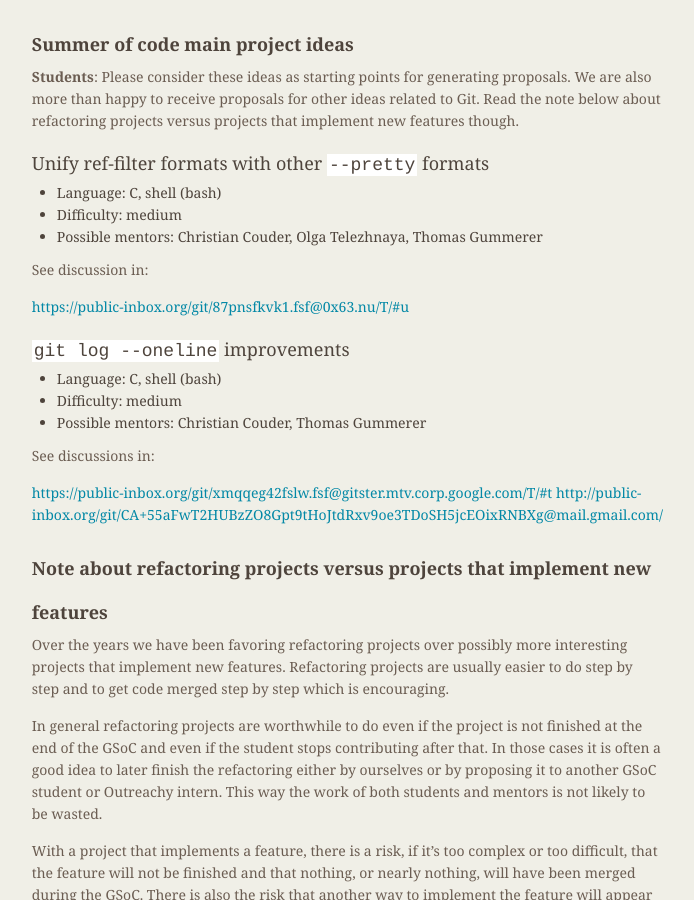
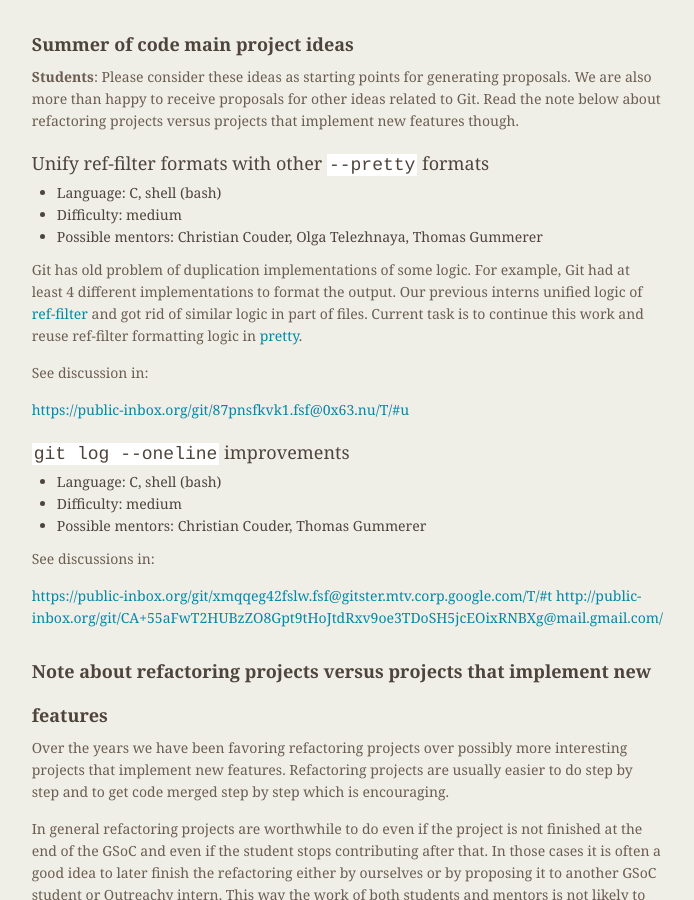
Before and after one commit to git/git.github.io, a Jekyll site: the page built from SoC-2019-Ideas.md, in a window 1280 px wide and 900 px high, scrolled down 1620 px. Shown: the whole window, without its empty margins (419-1113 px from the left). Built offline with Jekyll 4.4.1, drawn with Linux system fonts in a browser that asks for light colours.

Commit message:
Add description for one of the projects

```diff
--- a/SoC-2019-Ideas.md
+++ b/SoC-2019-Ideas.md
@@ -116,6 +116,14 @@ projects versus projects that implement new features though.
  - Difficulty: medium
  - Possible mentors: Christian Couder, Olga Telezhnaya, Thomas Gummerer
 
+Git has old problem of duplication implementations of some logic. For
+example, Git had at least 4 different implementations to format the
+output. Our previous interns unified logic of
+[ref-filter](https://github.com/git/git/blob/master/ref-filter.h) and
+got rid of similar logic in part of files. Current task is to continue
+this work and reuse ref-filter formatting logic in
+[pretty](https://github.com/git/git/blob/master/pretty.h).
+
 See discussion in:
 
 <https://public-inbox.org/git/87pnsfkvk1.fsf@0x63.nu/T/#u>
```
